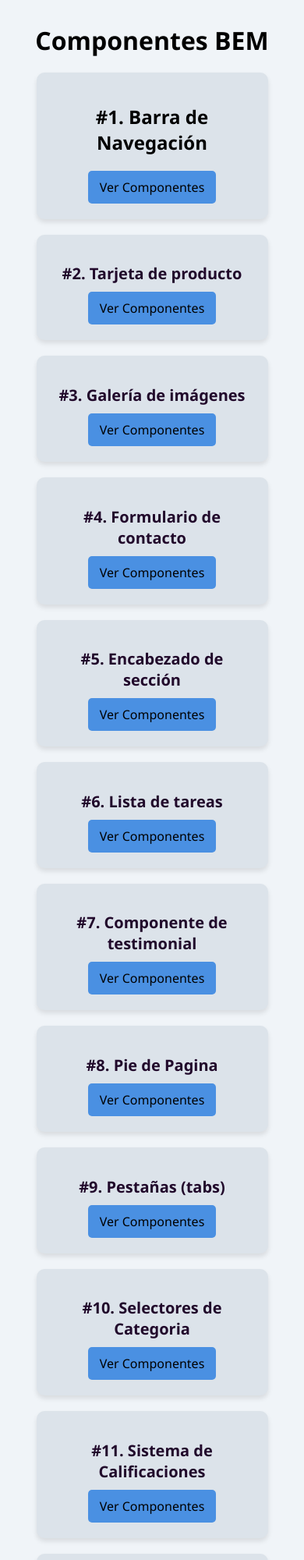
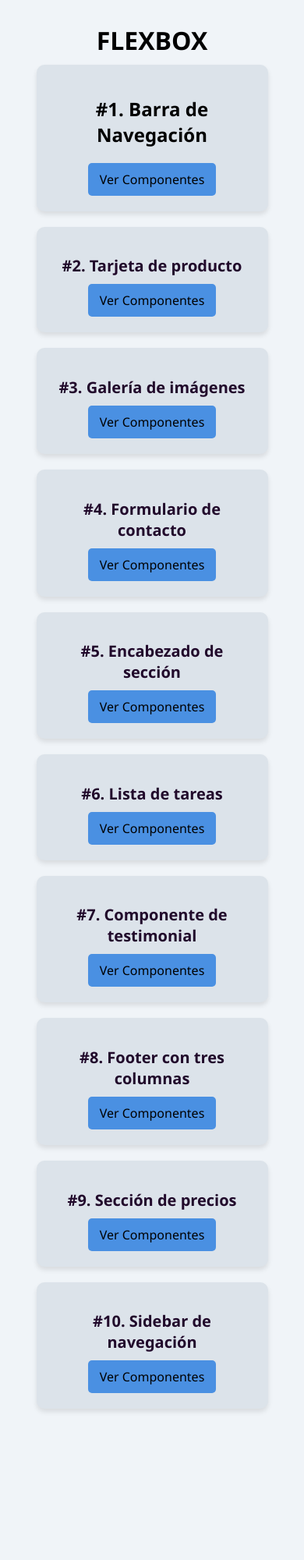
Before and after one commit to karenroa2520/PUNTO_C_FLEX, a plain HTML site: page index.html in a window 390 px wide. Shown: the top 2000 px of the page at 78% size. After the commit the page ends 1836 px from the top, so only its background shows below. Drawn offline with Linux system fonts and the light colour scheme.

Commit message:
se termina con los ultimos puntos, cambiando colores y agergando media queries

```diff
--- /dev/null
+++ b/Footer_columnas/estilos.css
@@ -0,0 +1,63 @@
+/* Reset básico */
+* {
+  margin: 0;
+  padding: 0;
+  box-sizing: border-box;
+}
+
+body {
+  font-family: Arial, sans-serif;
+}
+
+/* Footer con flexbox */
+.footer {
+  display: flex;
+  justify-content: space-between; /* Espacio equitativo */
+  background-color: #222;
+  color: white;
+  padding: 20px;
+  flex-wrap: wrap; /* Para que en pantallas pequeñas las columnas se acomoden */
+}
+
+/* Cada columna */
+.columna {
+  flex: 1;            /* Todas ocupan el mismo ancho */
+  margin: 10px;
+  min-width: 200px;   /* Evita que se haga demasiado estrecha */
+}
+
+.columna h3 {
+  margin-bottom: 10px;
+  color: #f4f4f4;
+}
+
+.columna p,
+.columna a {
+  color: #ccc;
+  font-size: 0.9rem;
+  line-height: 1.4;
+}
+
+.columna ul {
+  list-style: none;
+}
+
+.columna ul li {
+  margin-bottom: 5px;
+}
+
+.columna ul li a {
+  text-decoration: none;
+}
+
+.columna ul li a:hover {
+  color: #fff;
+}
+
+/* Responsive */
+@media (max-width: 768px) {
+  .footer {
+    flex-direction: column; /* Columnas una debajo de otra */
+    text-align: center;
+  }
+}
--- /dev/null
+++ b/Seccion_Precios/precios_estilos.css
@@ -0,0 +1,75 @@
+/* Reset básico */
+* {
+  margin: 0;
+  padding: 0;
+  box-sizing: border-box;
+}
+
+body {
+  font-family: Arial, sans-serif;
+  background: #f4f4f4;
+  padding: 20px;
+}
+
+/* Contenedor de la sección */
+.precios {
+  display: flex;
+  justify-content: center;
+  gap: 20px;
+  flex-wrap: wrap; /* Para que se acomoden en pantallas pequeñas */
+}
+
+/* Estilo de cada tarjeta */
+.tarjeta {
+  background: white;
+  border-radius: 8px;
+  padding: 20px;
+  width: 250px;
+  text-align: center;
+  box-shadow: 0 2px 6px rgba(0,0,0,0.1);
+  transition: transform 0.2s ease;
+}
+
+.tarjeta:hover {
+  transform: translateY(-5px);
+}
+
+.tarjeta h3 {
+  margin-bottom: 10px;
+}
+
+.precio {
+  font-size: 1.5rem;
+  font-weight: bold;
+  color: #3BB273;
+  margin-bottom: 15px;
+}
+
+.tarjeta ul {
+  list-style: none;
+  margin-bottom: 15px;
+}
+
+.tarjeta ul li {
+  padding: 5px 0;
+  border-bottom: 1px solid #eee;
+}
+
+/* Botón */
+.btn {
+  display: inline-block;
+  background: #3BB273;
+  color: white;
+  padding: 8px 15px;
+  border-radius: 5px;
+  text-decoration: none;
+}
+
+.btn:hover {
+  background: #32925e;
+}
+
+/* Destacar tarjeta central */
+.destacado {
+  border: 2px solid #3BB273;
+}
--- /dev/null
+++ b/Sidebar_navegacion/Sidebar_estilos.css
@@ -0,0 +1,45 @@
+/* Reset básico */
+* {
+  margin: 0;
+  padding: 0;
+  box-sizing: border-box;
+}
+
+body {
+  font-family: Arial, sans-serif;
+  background-color: #f4f4f4;
+}
+
+/* Sidebar */
+.sidebar {
+  width: 200px;
+  height: 100vh; /* Toda la altura de la pantalla */
+  background-color: #222;
+  color: white;
+  display: flex;
+  flex-direction: column;
+  justify-content: space-between; /* Justifica verticalmente */
+  padding: 20px 0;
+}
+
+/* Lista del menú */
+.menu {
+  list-style: none;
+  display: flex;
+  flex-direction: column;
+  gap: 20px; /* Espacio entre ítems */
+}
+
+.menu li a {
+  text-decoration: none;
+  color: #ccc;
+  padding: 10px 20px;
+  display: block;
+  transition: background 0.3s;
+}
+
+.menu li a:hover {
+  background-color: #3BB273;
+  color: white;
+  border-radius: 4px;
+}
--- a/estilos.css
+++ b/estilos.css
@@ -2,105 +2,92 @@
 /* VARIABLES GLOBALES EN :root */
 /* ====================== */
 :root {
-    /* Color de fondo para el contenedor general */
-    --main-bg-contenedorPrincipal: #F0F4F8; /* azul grisáceo claro */
-
-    /* Color de fondo para los componentes individuales */
-    --main-bg-componentes: #DCE3EA; /* gris azulado suave */
-
-    /* Color de fondo para los botones principales */
-    --main-bg-botones: #4A90E2; /* azul brillante */
-
-    /* Color de fondo cuando el botón está en estado hover (clickeable) */
-    --main-bg-botonClickeable: #2C5FA5; /* azul oscuro */
-}
-
-
-/* ====================== */
-/* ESTILOS GENERALES DEL BODY */
-/* ====================== */
-body {
-    margin: 0; /* Elimina los márgenes por defecto del navegador */
-    font-family: 'Segoe UI', sans-serif; /* Fuente principal utilizada en el sitio */
-    background-color: var(--main-bg-contenedorPrincipal); /* Usa la variable definida para el fondo */
-    padding: 30px; /* Espaciado interior alrededor del contenido */
-    text-align: center; /* Centra horizontalmente el texto */
+    --main-bg-contenedorPrincipal: #F0F4F8;
+    --main-bg-componentes: #DCE3EA;
+    --main-bg-botones: #4A90E2;
+    --main-bg-botonClickeable: #2C5FA5;
 }
 
 /* ====================== */
-/* ENCABEZADO PRINCIPAL (BEM: header-main__title) */
+/* BODY */
 /* ====================== */
-.header-main__title {
-    font-size: 32px; /* Tamaño de fuente grande para el título */
-    color: black; /* Color del texto */
-    margin-bottom: 10px; /* Espaciado debajo del título */
+body {
+    margin: 0;
+    font-family: 'Segoe UI', sans-serif;
+    background-color: var(--main-bg-contenedorPrincipal);
+    padding: 30px;
+    text-align: center;
 }
 
 /* ====================== */
-/* CONTENEDOR DE COMPONENTES (BEM: Componentes) */
+/* TÍTULO */
 /* ====================== */
-.Componentes {
-    text-align: center; /* Centra horizontalmente los bloques dentro del contenedor */
+.header-main__title {
+    font-size: 32px;
+    color: black;
+    margin-bottom: 10px;
 }
 
 /* ====================== */
-/* BLOQUE INDIVIDUAL DE COMPONENTE (BEM: Componentes__bloque) */
+/* CONTENEDOR FLEX */
 /* ====================== */
-.Componentes__bloque {
-    display: inline-block; /* Permite mostrar varios bloques en línea */
-    vertical-align: top; /* Alinea los bloques desde la parte superior */
-    background-color: var(--main-bg-componentes); /* Usa la variable para el color de fondo */
-    border-radius: 10px; /* Bordes redondeados */
-    box-shadow: 0 4px 6px rgba(0,0,0,0.1); /* Sombra sutil para resaltar el bloque */
-    width: 300px; /* Ancho fijo del bloque */
-    margin: 10px; /* Espaciado externo entre bloques */
-    padding: 20px; /* Espaciado interno del contenido */
-    box-sizing: border-box; /* Incluye borde y padding dentro del ancho total */
-    text-align: center; /* Centra el contenido dentro del bloque */
-    transition: transform 0.3s ease; /* Transición suave al aplicar transformaciones */
+.Componentes {
+    display: flex;                  /* Flexbox activo */
+    justify-content: center;        /* Centra horizontalmente los bloques */
+    flex-wrap: wrap;                 /* Permite que los bloques bajen si no caben */
+    gap: 20px;                       /* Espacio entre bloques */
 }
 
 /* ====================== */
-/* EFECTO HOVER EN BLOQUE */
+/* BLOQUES */
 /* ====================== */
+.Componentes__bloque {
+    background-color: var(--main-bg-componentes);
+    border-radius: 10px;
+    box-shadow: 0 4px 6px rgba(0,0,0,0.1);
+    width: 300px;
+    padding: 20px;
+    box-sizing: border-box;
+    text-align: center;
+    transition: transform 0.3s ease;
+}
+
 .Componentes__bloque:hover {
-    transform: scale(1.05); /* Aumenta ligeramente el tamaño del bloque al pasar el cursor */
+    transform: scale(1.05);
 }
 
 /* ====================== */
-/* TÍTULO DENTRO DEL BLOQUE (BEM: Componentes__title) */
+/* TÍTULO DEL BLOQUE */
 /* ====================== */
 .Componentes__title {
-    font-size: 20px; /* Tamaño medio del texto */
-    color: #21092b; /* Color oscuro para mayor contraste */
-    margin-bottom: 10px; /* Espaciado debajo del título */
+    font-size: 20px;
+    color: #21092b;
+    margin-bottom: 10px;
 }
 
 /* ====================== */
-/* BOTÓN ENLACE (BEM: Componentes__bloque a) */
+/* BOTONES */
 /* ====================== */
 .Componentes__bloque a {
-    display: inline-block; /* Se comporta como un bloque en línea */
-    padding: 10px 15px; /* Espaciado interno del botón */
-    background-color: var(--main-bg-botones); /* Color de fondo definido en variables */
-    color: black; /* Color del texto del botón */
-    text-decoration: none; /* Elimina el subrayado del enlace */
-    border-radius: 5px; /* Bordes suavemente redondeados */
-    transition: background-color 0.3s ease; /* Transición suave al cambiar color de fondo */
+    display: inline-block;
+    padding: 10px 15px;
+    background-color: var(--main-bg-botones);
+    color: black;
+    text-decoration: none;
+    border-radius: 5px;
+    transition: background-color 0.3s ease;
 }
 
-/* ====================== */
-/* EFECTO HOVER EN BOTÓN */
-/* ====================== */
 .Componentes__bloque a:hover {
-    background-color: var(--main-bg-botonClickeable); /* Cambia a un color más oscuro al pasar el cursor */
+    background-color: var(--main-bg-botonClickeable);
 }
 
-/* ====================== */
-/* RESPONSIVIDAD PARA DISPOSITIVOS PEQUEÑOS */
-/* ====================== */
 @media (max-width: 1024px) {
+    .Componentes {
+        flex-direction: column;  /* Pila los bloques en vertical */
+        align-items: center;     /* Centra los bloques en el eje horizontal */
+    }
     .Componentes__bloque {
-        width: 90%; /* En pantallas más pequeñas, el bloque ocupa casi todo el ancho disponible */
+        width: 90%;
     }
 }
--- a/index.html
+++ b/index.html
@@ -3,121 +3,70 @@
     <meta charset="UTF-8">
     <meta name="viewport" content="width=device-width, initial-scale=1.0">
     <link rel="stylesheet" href="estilos.css">
-    <title>Componentes BEM</title>
+    <title>FLEXBOX</title>
 </head>
 <body>
-    <!-- header principal -->
+
 <header class="header-main">
-    <!-- titulo principal del proiyecto -->
-    <h1 class="header-main__title">Componentes BEM</h1>
+
+    <h1 class="header-main__title">FLEXBOX</h1>
 </header>
 
-<!-- seccion principal del proyecto lista de componentes-->
     <section class="Componentes">
-        <!-- cada div.componente_bloque representa un componente individual -->
-        <!-- tarjeta de producto -->
+
         <div class="Componentes__bloque">
             <h2 class="Barra_Navegacion">#1. Barra de Navegación</h2>
-            <!-- link donde lo direcciona a otra a pagina en blanco -->
+
             <a href="Barra_Navegacion/index.html" target="_blank">Ver Componentes</a>
         </div>
 
-        <!-- menu de navegacion -->
         <div class="Componentes__bloque">
             <h2 class="Componentes__title">#2. Tarjeta de producto</h2>
-            <!-- link donde lo direcciona a otra a pagina en blanco -->
+
             <a href="Tarjeta_Producto/index.html" target="_blank">Ver Componentes</a>
         </div>
 
-        <!-- formulario de contacto -->
         <div class="Componentes__bloque">
             <h2 class="Componentes__title">#3. Galería de imágenes</h2>
-            <!-- link donde lo direcciona a otra a pagina en blanco -->
             <a href="Galeria_imagenes/index.html" target="_blank">Ver Componentes</a>
         </div>
 
-        <!-- lista de tareas -->
         <div class="Componentes__bloque">
             <h2 class="Componentes__title">#4. Formulario de contacto</h2>
-            <!-- link donde lo direcciona a otra a pagina en blanco -->
+
             <a href="Formulario_contacto/index.html" target="_blank">Ver Componentes</a>
         </div>
-
-        <!-- Galeria de imagenes -->
         <div class="Componentes__bloque">
             <h2 class="Componentes__title">#5. Encabezado de sección</h2>
-            <!-- link donde lo direcciona a otra a pagina en blanco -->
+
             <a href="Encabezado_seccion/index.html" target="_blank">Ver Componentes</a>
         </div>
 
-        <!-- Alerta o notificaciones -->
         <div class="Componentes__bloque">
             <h2 class="Componentes__title">#6. Lista de tareas</h2>
-            <!-- link donde lo direcciona a otra a pagina en blanco -->
             <a href="Lista_Tareas/index.html" target="_blank">Ver Componentes</a>
         </div>
 
-        <!-- tabla de datos -->
         <div class="Componentes__bloque">
             <h2 class="Componentes__title">#7. Componente de testimonial</h2>
-            <!-- link donde lo direcciona a otra a pagina en blanco -->
+
             <a href="Componente_testimonial/index.htm" target="_blank">Ver Componentes</a>
         </div>
 
-        <!-- pie de paginas -->
         <div class="Componentes__bloque">
-            <h2 class="Componentes__title">#8. Pie de Pagina</h2>
-            <!-- link donde lo direcciona a otra a pagina en blanco -->
-            <a href="pie_pagina/index.html" target="_blank">Ver Componentes</a>
+            <h2 class="Componentes__title">#8. Footer con tres columnas</h2>
+
+            <a href="Footer_columnas/estilos.css" target="_blank">Ver Componentes</a>
         </div>
 
-        <!-- pestañas (tabs) -->
         <div class="Componentes__bloque">
-            <h2 class="Componentes__title">#9. Pestañas (tabs)</h2>
-            <!-- link donde lo direcciona a otra a pagina en blanco -->
-            <a href="pestañas_tabs/index.html" target="_blank">Ver Componentes</a>
+            <h2 class="Componentes__title">#9. Sección de precios</h2>
+            <a href="Seccion_Precios/index.html" target="_blank">Ver Componentes</a>
         </div>
 
-<!-- selectores de categoria -->
         <div class="Componentes__bloque">
-            <h2 class="Componentes__title">#10. Selectores de Categoria</h2>
-            <!-- link donde lo direcciona a otra a pagina en blanco -->
-            <a href="selector_categorias/index.html" target="_blank">Ver Componentes</a>
-        </div>
-
-        <!-- sistema de calificaciones -->
-        <div class="Componentes__bloque">
-            <h2 class="Componentes__title">#11. Sistema de Calificaciones</h2>
-            <!-- link donde lo direcciona a otra a pagina en blanco -->
-            <a href="sistema_calificaciones/index.html" target="_blank">Ver Componentes</a>
-        </div>
-
-        <!-- reproductor de video -->
-        <div class="Componentes__bloque">
-            <h2 class="Componentes__title">#12. Reproductor de Video</h2>
-            <!-- link donde lo direcciona a otra a pagina en blanco -->
-            <a href="reproductor_video/index.html" target="_blank">Ver Componentes</a>
-        </div>
-
-        <!-- barra laterla sidebar -->
-        <div class="Componentes__bloque">
-            <h2 class="Componentes__title">#13. Barra lateral sidebar</h2>
-            <!-- link donde lo direcciona a otra a pagina en blanco -->
-            <a href="barra_lateral_sidebar/index.html" target="_blank">Ver Componentes</a>
-        </div>
-
-        <!-- resumen de carrito -->
-        <div class="Componentes__bloque">
-            <h2 class="Componentes__title">#14. Resumen de carrito</h2>
-            <!-- link donde lo direcciona a otra a pagina en blanco -->
-            <a href="resumen_carrito/index.html" target="_blank">Ver Componentes</a>
-        </div>
-
-        <!-- publicacion en blog -->
-        <div class="Componentes__bloque">
-            <h2 class="Componentes__title">#15. Publicacion en blog</h2>
-            <!-- link donde lo direcciona a otra a pagina en blanco -->
-            <a href="publicacion_blog/index.html" target="_blank">Ver Componentes</a>
+            <h2 class="Componentes__title">#10. Sidebar de navegación</h2>
+            <a href="Sidebar_navegacion/index.html" target="_blank">Ver Componentes</a>
         </div>
     </section>
 </body>
```
Also changed, not shown: Footer_columnas/index.html (added, +39 -0 lines), Seccion_Precios/index.html (added, +47 -0 lines), Sidebar_navegacion/index.html (added, +24 -0 lines).
